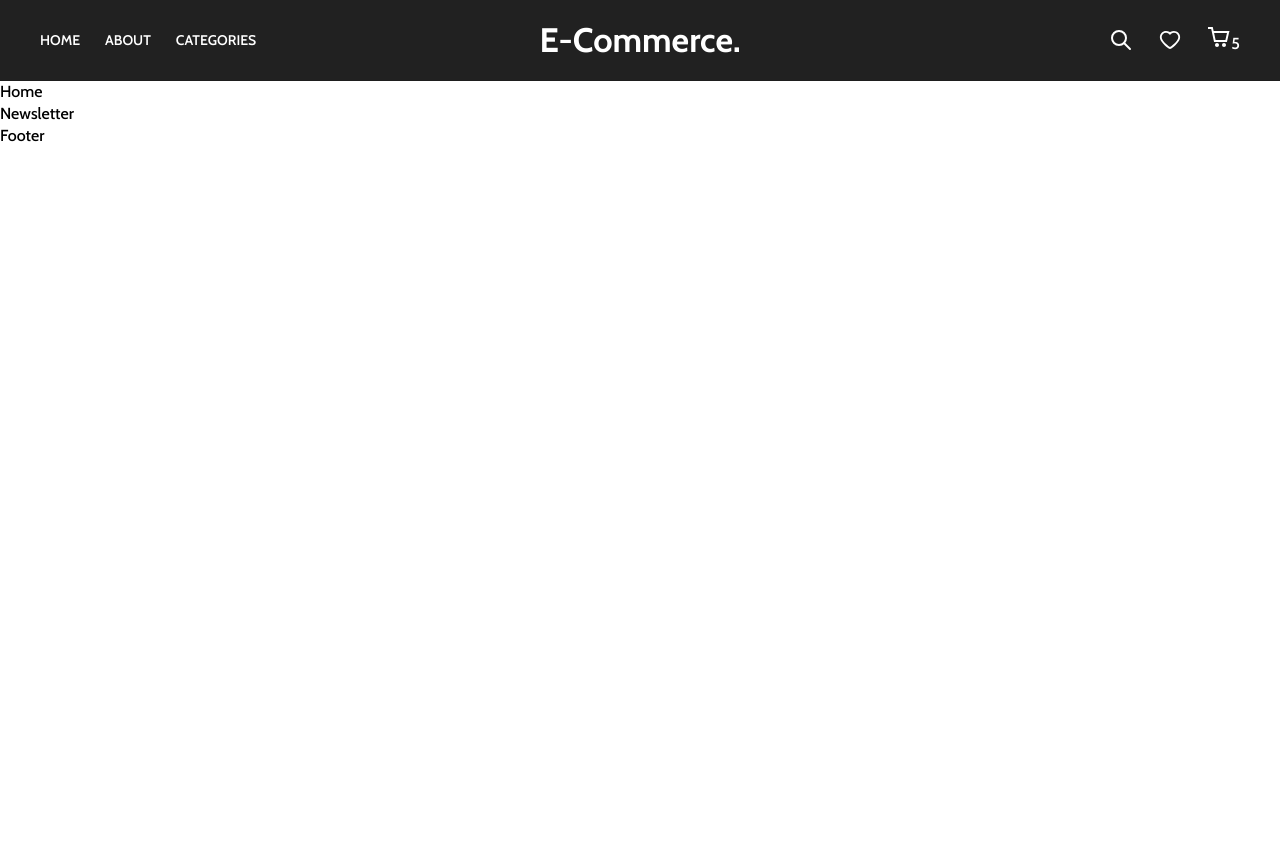
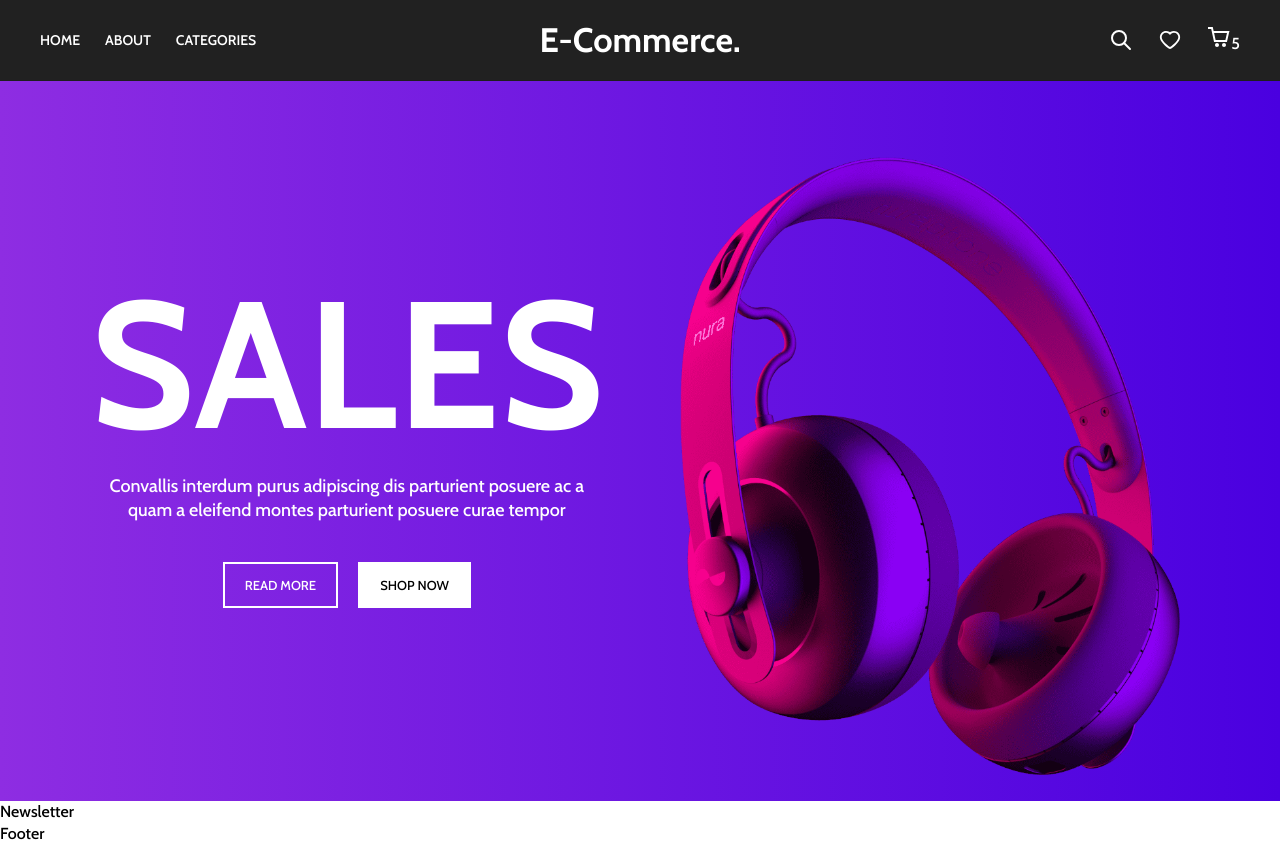
Before and after one commit to izahid19/E-Commerce_App, a React (Create React App) app: page / in a window 1280 px wide. Before the commit the page ends 800 px from the top, so only its background shows below. Built offline with nearby package versions, Linux system fonts and the light colour scheme.

Commit message:
banner added

```diff
--- a/src/components/Header/Header.jsx
+++ b/src/components/Header/Header.jsx
@@ -24,6 +24,8 @@
         window.addEventListener('scroll',handleScroll)
     }, []);
     return (
+        <>
+
         <header className={`main-header ${scrolled ? "sticky-header" : ""}`}>
           <div className="header-content">
             <ul className="left">
@@ -43,6 +45,7 @@
           </div>
 
         </header>
+        </>
     );
 };
 
--- a/src/components/Home/Banner/Banner.jsx
+++ b/src/components/Home/Banner/Banner.jsx
@@ -1,6 +1,28 @@
+import React from "react";
+
 import "./Banner.scss";
+import BannerImg from "../../../assets/banner-img.png";
+
 const Banner = () => {
-    return <div>Banner</div>;
+    return (
+        <div className="hero-banner">
+            <div className="content">
+                <div className="text-content">
+                    <h1>SALES</h1>
+                    <p>
+                        Convallis interdum purus adipiscing dis parturient
+                        posuere ac a quam a eleifend montes parturient posuere
+                        curae tempor
+                    </p>
+                    <div className="ctas">
+                        <div className="banner-cta">Read More</div>
+                        <div className="banner-cta v2">Shop Now</div>
+                    </div>
+                </div>
+                <img className="banner-img" src={BannerImg} />
+            </div>
+        </div>
+    );
 };
 
 export default Banner;
--- a/src/components/Home/Banner/Banner.scss
+++ b/src/components/Home/Banner/Banner.scss
@@ -1 +1,100 @@
 @import "../../../css-config/mixins.scss";
+.hero-banner {
+    padding: 40px 0;
+    position: relative;
+    background-image: linear-gradient(to right, #8e2de2, #4a00e0);
+    @include md {
+        height: calc(100vh - 80px);
+    }
+    .content {
+        height: 100%;
+        display: flex;
+        justify-content: flex-end;
+        align-items: center;
+        flex-direction: column-reverse;
+        max-width: calc(100% - 20px);
+        margin: 0 auto;
+        position: relative;
+        @include md {
+            flex-direction: row;
+            max-width: 1200px;
+        }
+        .banner-img {
+            position: relative;
+            z-index: 9;
+            width: 200px;
+            margin-bottom: 20px;
+            @include md {
+                width: 500px;
+                margin-right: 60px;
+                margin-top: 50px;
+                margin-bottom: 0;
+            }
+            @include xxl {
+                width: 600px;
+                margin-right: 0;
+                margin-top: 0;
+            }
+        }
+        .text-content {
+            color: white;
+            text-align: center;
+            display: flex;
+            flex-direction: column;
+            align-items: center;
+            @include md {
+                position: absolute;
+                left: 50px;
+                top: 50%;
+                transform: translateY(-50%);
+            }
+            @include xxl {
+                left: 0;
+            }
+            h1 {
+                font-size: 80px;
+                font-weight: 700;
+                line-height: 1;
+                color: white;
+                margin-bottom: 20px;
+                @include md {
+                    font-size: 180px;
+                }
+            }
+            p {
+                max-width: 300px;
+                font-size: 14px;
+                line-height: 20px;
+                margin-bottom: 20px;
+                @include md {
+                    max-width: 500px;
+                    font-size: 18px;
+                    line-height: 24px;
+                    margin-bottom: 40px;
+                }
+            }
+            .ctas {
+                display: flex;
+                justify-content: center;
+                gap: 20px;
+                .banner-cta {
+                    text-transform: uppercase;
+                    font-size: 13px;
+                    font-weight: 500;
+                    width: fit-content;
+                    border: 2px solid white;
+                    padding: 10px 20px;
+                    transition: all ease 0.3s;
+                    cursor: pointer;
+                    &.v2 {
+                        background-color: white;
+                        color: black;
+                    }
+                    &:hover {
+                        opacity: 0.6;
+                    }
+                }
+            }
+        }
+    }
+}
--- a/src/components/Home/Home.jsx
+++ b/src/components/Home/Home.jsx
@@ -1,6 +1,12 @@
 import "./Home.scss";
+
+import Banner from "./Banner/Banner";
 const Home = () => {
-    return <div>Home</div>;
+    return (
+       <div className="home">
+            <Banner/>
+       </div>
+    );
 };
 
 export default Home;
```
